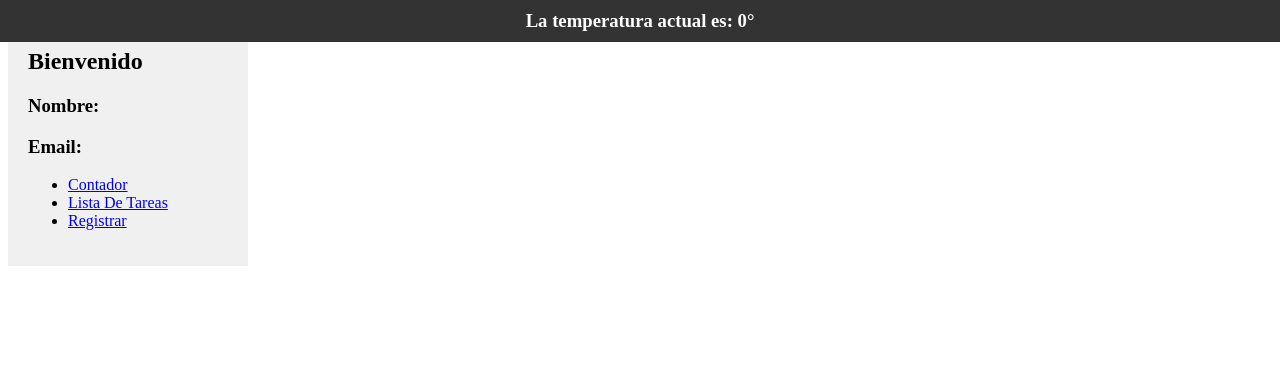
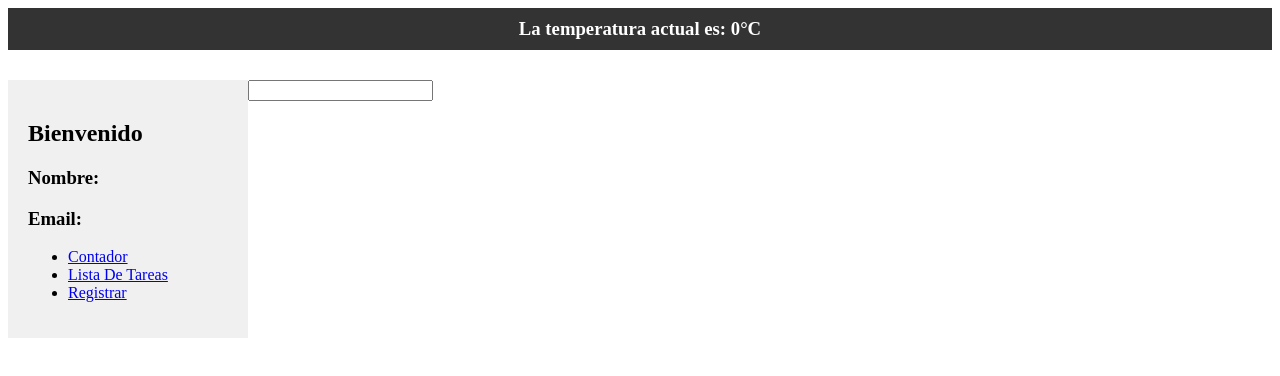
Before and after one commit to ArielLiriano/primer-proyecto-vue, a Vue app: page / in a window 1280 px wide. Shown: the top 376 px of the page. Built offline with nearby package versions, Linux system fonts and the light colour scheme; no server answers.

Commit message:
Pasar propiedades de componentes padre a componentes hijos

```diff
--- a/src/Views/MainView.vue
+++ b/src/Views/MainView.vue
@@ -1,8 +1,10 @@
 <template>
-    <Header></Header>
+    <Header :mensaje="texto"></Header>
     <div class="container">
         <Sidebar></Sidebar>
         <div class="contet">
+            <input type="text" v-model="texto">
+            {{ texto }}
             <router-view></router-view>
         </div>
     </div>
@@ -11,6 +13,8 @@
 <script setup>
 import Sidebar from '../components/Sidebar.vue';
 import Header from '@/components/Header.vue';
+import { ref } from 'vue';
+const texto = ref('');
 </script>
 
 <style>
--- a/src/components/Header.vue
+++ b/src/components/Header.vue
@@ -1,10 +1,16 @@
 <template>
     <div class="header">
-        <Weather></Weather>
+        {{ mensajeRecibido }} <Weather></Weather>
     </div>
 </template>
 <script setup>
 import Weather from '@/components/Weather.vue';
+import { defineProps, ref, watch } from 'vue';
+const props = defineProps(['mensaje']);
+const mensajeRecibido = ref(props.mensaje);
+watch(()=>props.mensaje,(newValue)=>{
+    mensajeRecibido.value = newValue;
+})
 </script>
 <style scoped>
 .header{
@@ -12,12 +18,12 @@ import Weather from '@/components/Weather.vue';
     justify-content: center;
     align-items: center;
     padding: 10px 20px;
-    position: fixed;
     top: 0;
     right: 0;
     left: 0;
     background-color: #333;
     color: white;
+    margin-bottom: 30px;
 }
 
 h3{
--- a/src/components/Weather.vue
+++ b/src/components/Weather.vue
@@ -1,5 +1,5 @@
 <template>
-    <h3>La temperatura actual es: {{ weatherStore.temperatura }}°</h3>
+    <h3>La temperatura actual es: {{ weatherStore.temperatura }}°C</h3>
 </template>
 <script setup>
 import { useWeather } from '@/composables/useWeather';
--- a/src/helpers/getWeather.js
+++ b/src/helpers/getWeather.js
@@ -1,9 +1,9 @@
 import axios from "axios";
 
-const API_URL = 'https://api.open-meteo.com/v1/forecast?latitude=19.5488&longitude=-71.7083&hourly=temperature_2m&timezone=auto';
+const API_URL = 'https://api.open-meteo.com/v1/forecast?latitude=19.5488&longitude=-71.7083&current=temperature_2m&timezone=auto&forecast_days=1';
 
 export const getTemperatura = async () => {
     const respuesta = await axios.get(API_URL);
-    const nuevaTemperatura = respuesta.data.hourly.temperature_2m[0];
+    const nuevaTemperatura = respuesta.data.current.temperature_2m
     return nuevaTemperatura;
 };
```
